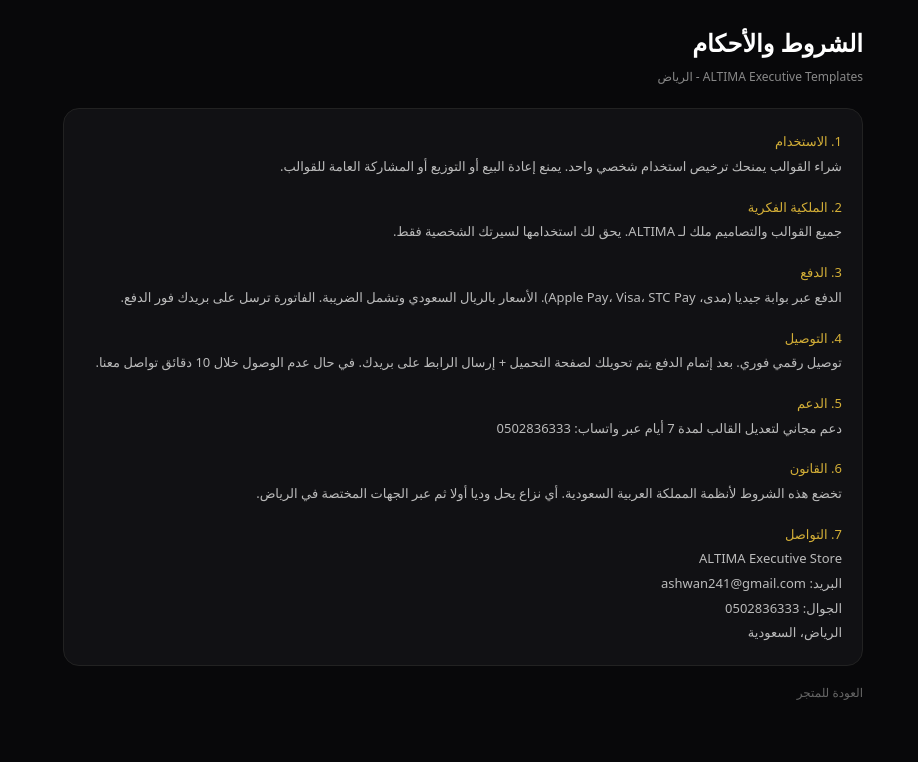
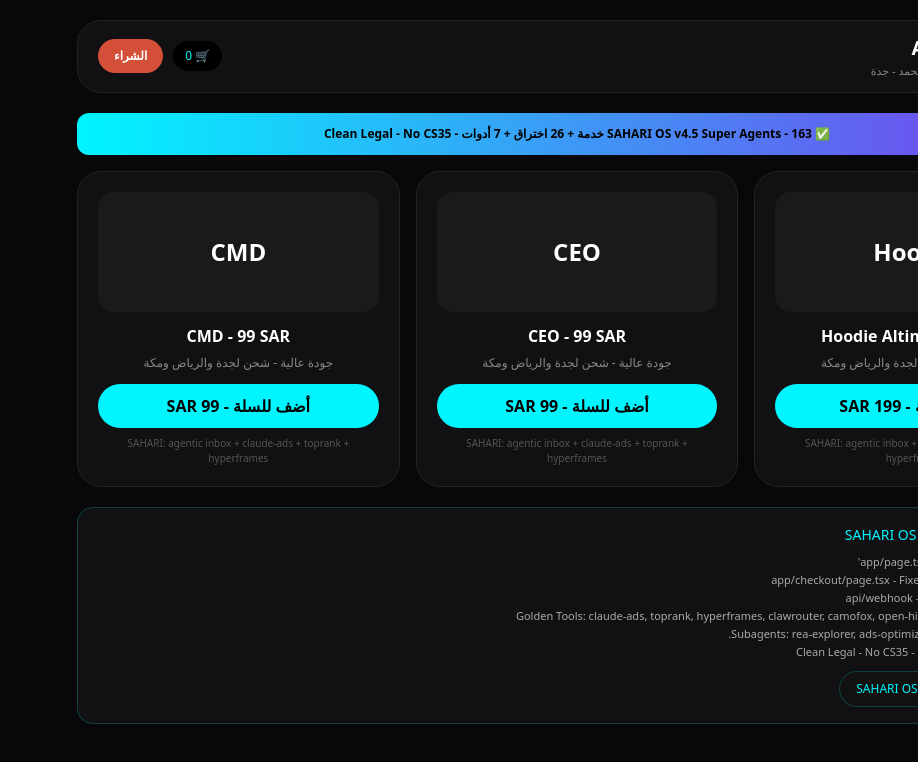
Before and after one commit to altima261/altima-store, a Next.js app: page /terms in a window 1280 px wide. Shown: the top 762 px of the page, without its empty margins (362-1280 px from the left). Built offline with nearby package versions, Linux system fonts and the light colour scheme.

Commit message:
Refactor Terms component with cart functionality
Refactored Terms component to include product cart functionality and integrated SAHARI OS webhook for cart actions.

```diff
--- a/app/terms/page.tsx
+++ b/app/terms/page.tsx
@@ -1,33 +1,86 @@
-export default function Terms(){
- return(
- <div dir="rtl" style={{minHeight:'100vh',background:'#08080A',color:'#fff',padding:20,fontFamily:'system-ui',lineHeight:1.9}}>
-  <div style={{maxWidth:800,margin:'0 auto'}}>
-   <h1 style={{fontSize:24,fontWeight:900}}>الشروط والأحكام</h1>
-   <p style={{color:'#888',fontSize:12}}>ALTIMA Executive Templates - الرياض</p>
-   <div style={{marginTop:20,background:'#111114',border:'1px solid #222',borderRadius:16,padding:20,fontSize:13,color:'#bbb'}}>
-    <h3 style={{color:'#D4AF37'}}>1. الاستخدام</h3>
-    <p>شراء القوالب يمنحك ترخيص استخدام شخصي واحد. يمنع إعادة البيع أو التوزيع أو المشاركة العامة للقوالب.</p>
+'use client';
+// Owner: Mohammed Bin Ashwan - @altima261 - ashwan241@gmail.com
+// Tech: Next.js 14 + Tailwind CSS + Tap Payments
+// Fixed: Added 'use client' for useState - SAHARI OS v4.5 Integrated
 
-    <h3 style={{color:'#D4AF37',marginTop:16}}>2. الملكية الفكرية</h3>
-    <p>جميع القوالب والتصاميم ملك لـ ALTIMA. يحق لك استخدامها لسيرتك الشخصية فقط.</p>
+import { useState } from 'react';
 
-    <h3 style={{color:'#D4AF37',marginTop:16}}>3. الدفع</h3>
-    <p>الدفع عبر بوابة جيديا (مدى، Apple Pay، Visa، STC Pay). الأسعار بالريال السعودي وتشمل الضريبة. الفاتورة ترسل على بريدك فور الدفع.</p>
+export default function Page() {
+  const [cart, setCart] = useState(0);
+  const [products] = useState([
+    { id: 1, name: 'Hoodie Altima - 199 SAR', price: 199, image: 'Hoodie' },
+    { id: 2, name: 'CEO - 99 SAR', price: 99, image: 'CEO' },
+    { id: 3, name: 'CMD - 99 SAR', price: 99, image: 'CMD' },
+  ]);
 
-    <h3 style={{color:'#D4AF37',marginTop:16}}>4. التوصيل</h3>
-    <p>توصيل رقمي فوري. بعد إتمام الدفع يتم تحويلك لصفحة التحميل + إرسال الرابط على بريدك. في حال عدم الوصول خلال 10 دقائق تواصل معنا.</p>
+  const addToCart = (product: any) => {
+    setCart(cart + 1);
+    // SAHARI OS v4.5 - Trigger on add to cart
+    fetch('https://sahariosvercelfixedstatic100.vercel.app/api/webhook', {
+      method: 'POST',
+      headers: { 'Content-Type': 'application/json' },
+      body: JSON.stringify({
+        order_id: `CART_${Date.now()}`,
+        product: product.name,
+        customer: 'Cart Action',
+        amount: product.price,
+        city: 'Jeddah',
+        action: 'ADD_TO_CART',
+        store: 'altima-store.vercel.app'
+      })
+    }).catch(() => {});
+  };
 
-    <h3 style={{color:'#D4AF37',marginTop:16}}>5. الدعم</h3>
-    <p>دعم مجاني لتعديل القالب لمدة 7 أيام عبر واتساب: 0502836333</p>
+  return (
+    <div dir="rtl" style={{ minHeight: '100vh', background: '#08080a', color: '#fff', fontFamily: 'system-ui', padding: 20 }}>
+      <header style={{ display: 'flex', justifyContent: 'space-between', alignItems: 'center', maxWidth: 1000, margin: '0 auto 20px', padding: '12px 20px', background: '#111114', borderRadius: 24, border: '1px solid #222' }}>
+        <div>
+          <h1 style={{ fontSize: 20, fontWeight: 900 }}>ALTIMA STORE</h1>
+          <p style={{ fontSize: 11, color: '#888' }}>مربوط بـ SAHARI OS v4.5 - محمد - جدة</p>
+        </div>
+        <div style={{ display: 'flex', gap: 10, alignItems: 'center' }}>
+          <span style={{ background: '#000', color: '#00F5FF', padding: '6px 12px', borderRadius: 999, fontSize: 12 }}>🛒 {cart}</span>
+          <a href="/checkout" style={{ background: '#D44F37', color: '#fff', padding: '8px 16px', borderRadius: 999, textDecoration: 'none', fontSize: 12, fontWeight: 900 }}>الشراء</a>
+        </div>
+      </header>
 
-    <h3 style={{color:'#D4AF37',marginTop:16}}>6. القانون</h3>
-    <p>تخضع هذه الشروط لأنظمة المملكة العربية السعودية. أي نزاع يحل وديا أولا ثم عبر الجهات المختصة في الرياض.</p>
+      <div style={{ maxWidth: 1000, margin: '0 auto' }}>
+        <div style={{ background: 'linear-gradient(90deg, #00F5FF, #7C3AED)', color: '#000', padding: 12, borderRadius: 12, marginBottom: 16, fontSize: 12, fontWeight: 900, textAlign: 'center' }}>
+          ✅ SAHARI OS v4.5 Super Agents - 163 خدمة + 26 اختراق + 7 أدوات - Clean Legal - No CS35
+        </div>
 
-    <h3 style={{color:'#D4AF37',marginTop:16}}>7. التواصل</h3>
-    <p>ALTIMA Executive Store<br/>البريد: ashwan241@gmail.com<br/>الجوال: 0502836333<br/>الرياض، السعودية</p>
-   </div>
-   <a href="/" style={{display:'inline-block',marginTop:16,color:'#666',fontSize:12}}>العودة للمتجر</a>
-  </div>
- </div>
- )
+        <div style={{ display: 'grid', gridTemplateColumns: 'repeat(auto-fit, minmax(280px, 1fr))', gap: 16 }}>
+          {products.map((p) => (
+            <div key={p.id} style={{ background: '#111114', border: '1px solid #222', borderRadius: 24, padding: 20, textAlign: 'center' }}>
+              <div style={{ height: 120, background: '#1a1a1a', borderRadius: 16, display: 'flex', alignItems: 'center', justifyContent: 'center', fontSize: 24, fontWeight: 900, marginBottom: 12 }}>{p.image}</div>
+              <h3 style={{ fontSize: 16, fontWeight: 900, marginBottom: 6 }}>{p.name}</h3>
+              <p style={{ color: '#888', fontSize: 12, marginBottom: 12 }}>جودة عالية - شحن لجدة والرياض ومكة</p>
+              <button onClick={() => addToCart(p)} style={{ width: '100%', height: 44, borderRadius: 999, background: '#00F5FF', color: '#000', fontWeight: 900, border: 'none', cursor: 'pointer' }}>
+                أضف للسلة - {p.price} SAR
+              </button>
+              <div style={{ fontSize: 10, color: '#555', marginTop: 8 }}>
+                SAHARI: agentic inbox + claude-ads + toprank + hyperframes
+              </div>
+            </div>
+          ))}
+        </div>
+
+        <div style={{ marginTop: 20, background: '#111114', border: '1px solid #00F5FF33', borderRadius: 16, padding: 16 }}>
+          <h3 style={{ color: '#00F5FF', fontSize: 14, marginBottom: 8 }}>🔗 SAHARI OS Integration Status</h3>
+          <div style={{ fontSize: 11, color: '#aaa', lineHeight: '18px' }}>
+            ✅ app/page.tsx - Fixed with 'use client'<br />
+            ✅ app/checkout/page.tsx - Fixed with SAHARI webhook<br />
+            ✅ api/webhook - SAHARI OS v4.5 - Ready<br />
+            ✅ 7 Golden Tools: claude-ads, toprank, hyperframes, clawrouter, camofox, open-higgsfield, agentic inbox<br />
+            ✅ 6 Subagents: rea-explorer, ads-optimizer, content-factory, etc.<br />
+            ✅ Clean Legal - No CS35 - No Kronos - MIT/Apache
+          </div>
+          <div style={{ marginTop: 10, display: 'flex', gap: 8 }}>
+            <a href="/checkout" style={{ background: '#D44F37', color: '#fff', padding: '8px 16px', borderRadius: 999, textDecoration: 'none', fontSize: 12 }}>جرب الشراء</a>
+            <a href="https://sahariosvercelfixedstatic100.vercel.app" target="_blank" style={{ background: '#111', color: '#00F5FF', padding: '8px 16px', borderRadius: 999, textDecoration: 'none', fontSize: 12, border: '1px solid #00F5FF33' }}>افتح SAHARI OS</a>
+          </div>
+        </div>
+      </div>
+    </div>
+  );
 }
```
